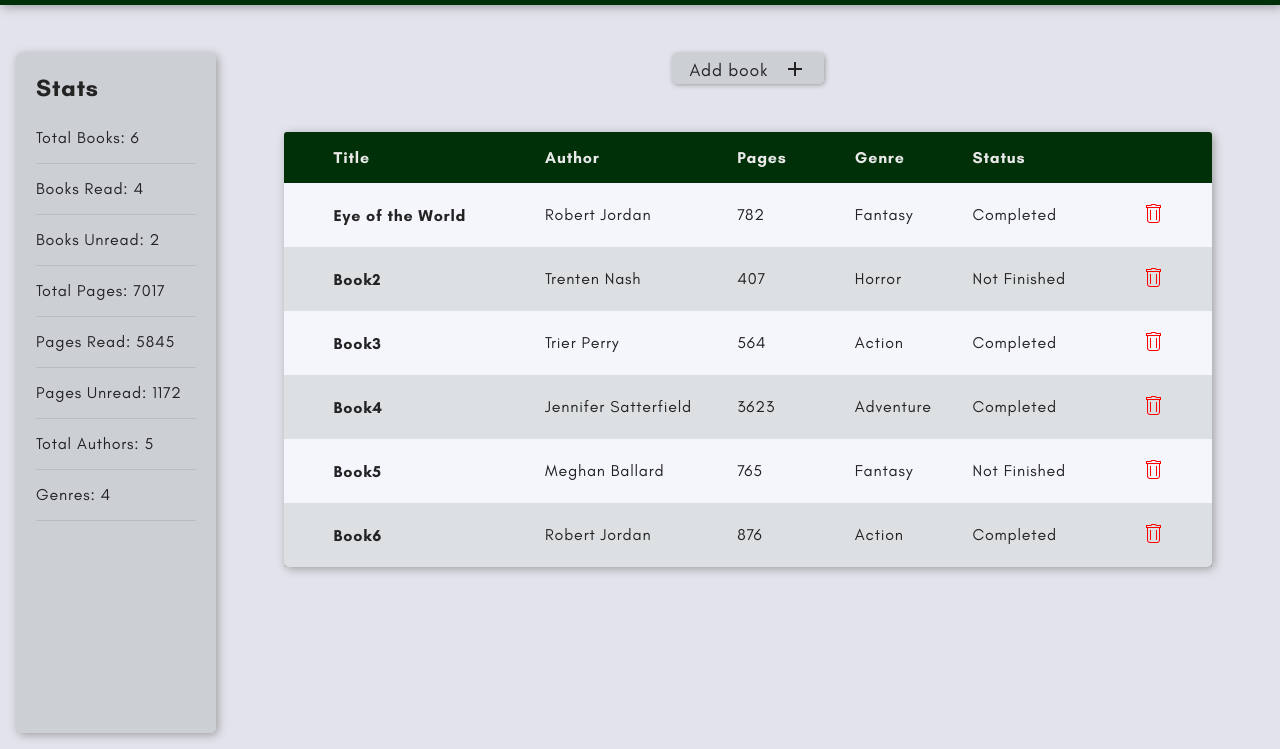
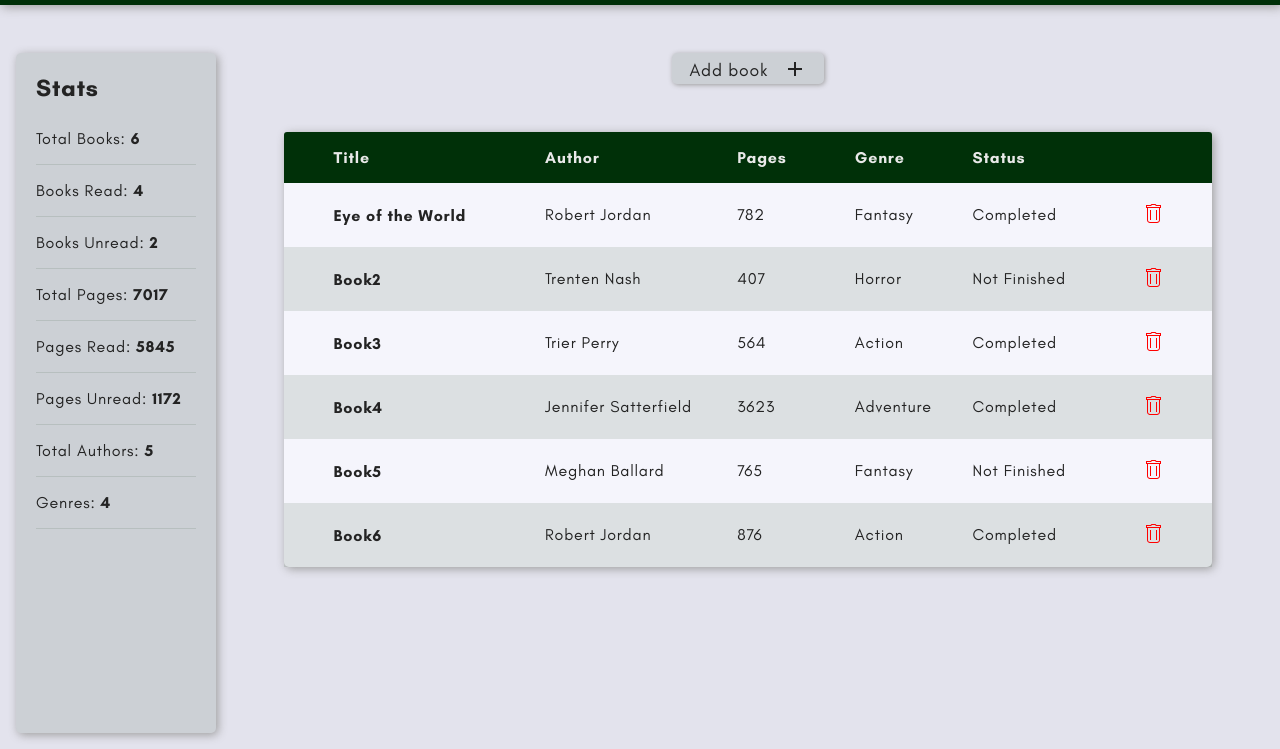
Before and after one commit to jordanmichb/library, a plain HTML site: page index.html in a window 1280 px wide. Both pictures are taken after a click on the button 32 px from the left and 28 px from the top of the page. Shown: the part 51-800 px from the top of the page. Drawn offline with Linux system fonts and the light colour scheme.

Commit message:
Make stat numbers bold

```diff
--- a/styles.css
+++ b/styles.css
@@ -140,10 +140,13 @@ header svg path {
 }
 
 .info li {
-    /* font-style: italic; */
     white-space: nowrap;
     padding: 1rem 0;
     border-bottom: var(--aside-list-border);
+}
+
+.info li span {
+    font-weight: bold;
 }
 
 /* * * * * * * * * * * * *
```
